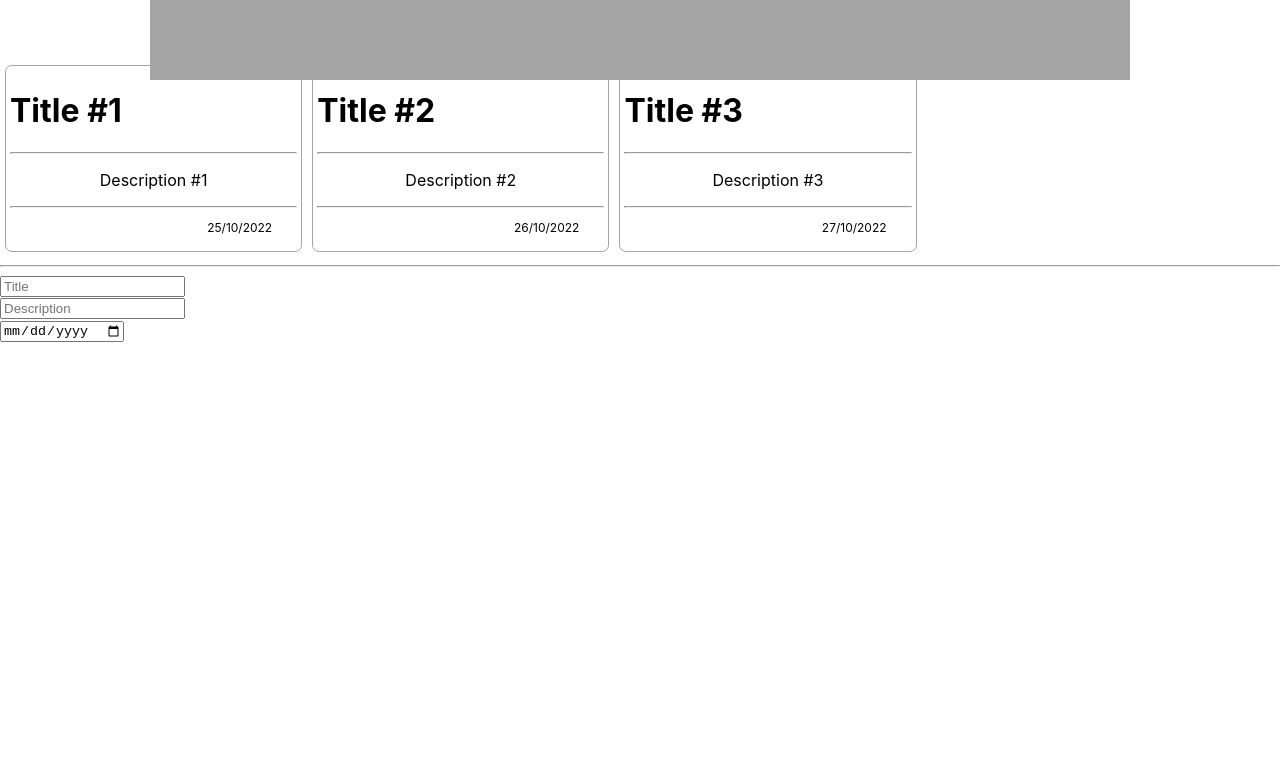
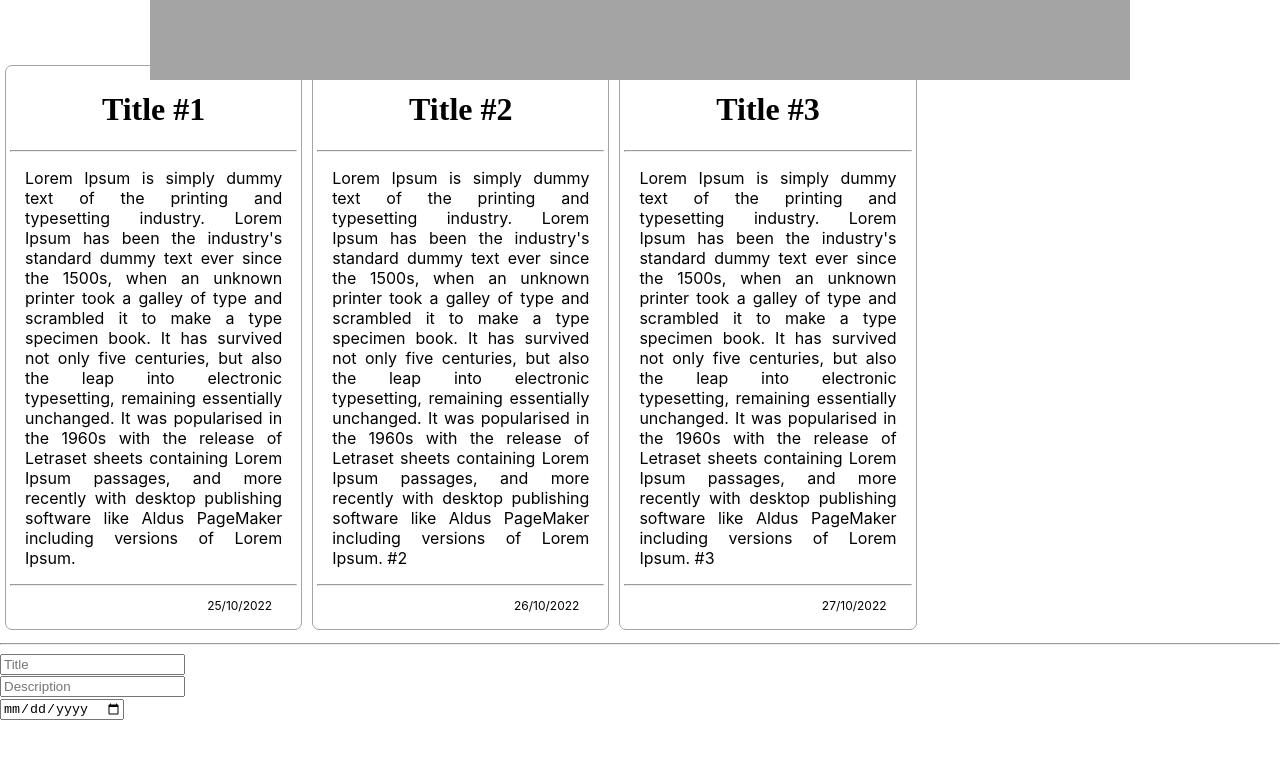
Before and after one commit to NikitaMelanin/reactapp, a React (Create React App) app: page / in a window 1280 px wide. Shown: the top 758 px of the page. Built offline with nearby package versions, Linux system fonts and the light colour scheme.

Commit message:
test branch

```diff
--- a/src/component/App.tsx
+++ b/src/component/App.tsx
@@ -23,9 +23,9 @@
          this.firstRef = React.createRef();
          this.state = {
              posts: [
-                 { title: "Title #1", description: "Description #1", datePost: "25/10/2022" },
-                 { title: "Title #2", description: "Description #2", datePost: "26/10/2022" },
-                 { title: "Title #3", description: "Description #3", datePost: "27/10/2022" },
+                 { title: "Title #1", description: "Lorem Ipsum is simply dummy text of the printing and typesetting industry. Lorem Ipsum has been the industry's standard dummy text ever since the 1500s, when an unknown printer took a galley of type and scrambled it to make a type specimen book. It has survived not only five centuries, but also the leap into electronic typesetting, remaining essentially unchanged. It was popularised in the 1960s with the release of Letraset sheets containing Lorem Ipsum passages, and more recently with desktop publishing software like Aldus PageMaker including versions of Lorem Ipsum.", datePost: "25/10/2022" },
+                 { title: "Title #2", description: "Lorem Ipsum is simply dummy text of the printing and typesetting industry. Lorem Ipsum has been the industry's standard dummy text ever since the 1500s, when an unknown printer took a galley of type and scrambled it to make a type specimen book. It has survived not only five centuries, but also the leap into electronic typesetting, remaining essentially unchanged. It was popularised in the 1960s with the release of Letraset sheets containing Lorem Ipsum passages, and more recently with desktop publishing software like Aldus PageMaker including versions of Lorem Ipsum. #2", datePost: "26/10/2022" },
+                 { title: "Title #3", description: "Lorem Ipsum is simply dummy text of the printing and typesetting industry. Lorem Ipsum has been the industry's standard dummy text ever since the 1500s, when an unknown printer took a galley of type and scrambled it to make a type specimen book. It has survived not only five centuries, but also the leap into electronic typesetting, remaining essentially unchanged. It was popularised in the 1960s with the release of Letraset sheets containing Lorem Ipsum passages, and more recently with desktop publishing software like Aldus PageMaker including versions of Lorem Ipsum. #3", datePost: "27/10/2022" },
              ]
          };
      }
--- a/src/component/post/Post.css
+++ b/src/component/post/Post.css
@@ -5,8 +5,14 @@
     margin: 5px;
 }
 
+.post_header {
+    text-align: center;
+    font-family: Yrsa Light;
+}
+
 .post_content {
-    text-align: center;
+    text-align: justify;
+    padding: 0 15px;
 }
 
 .post_date {
--- a/src/component/post/Post.tsx
+++ b/src/component/post/Post.tsx
@@ -11,7 +11,9 @@
     return (
         <div>
             <div className={'border'}>
-                <h1>{ title }</h1>
+                <div className={'post_header'}>
+                    <h1>{ title }</h1>
+                </div>
                 <hr/>
                 <div className={'post_content'}>
                     <p>{ description }</p>
```
